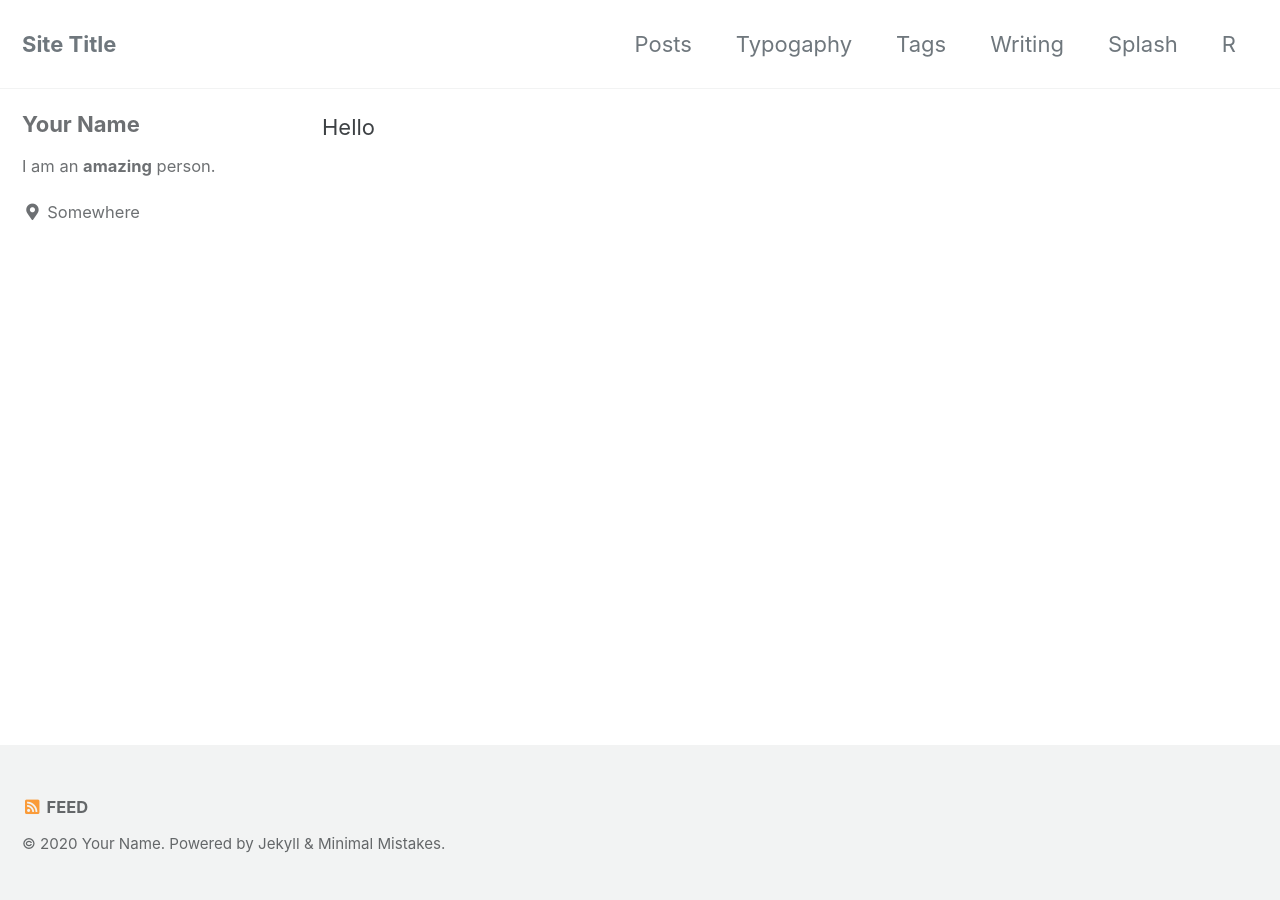
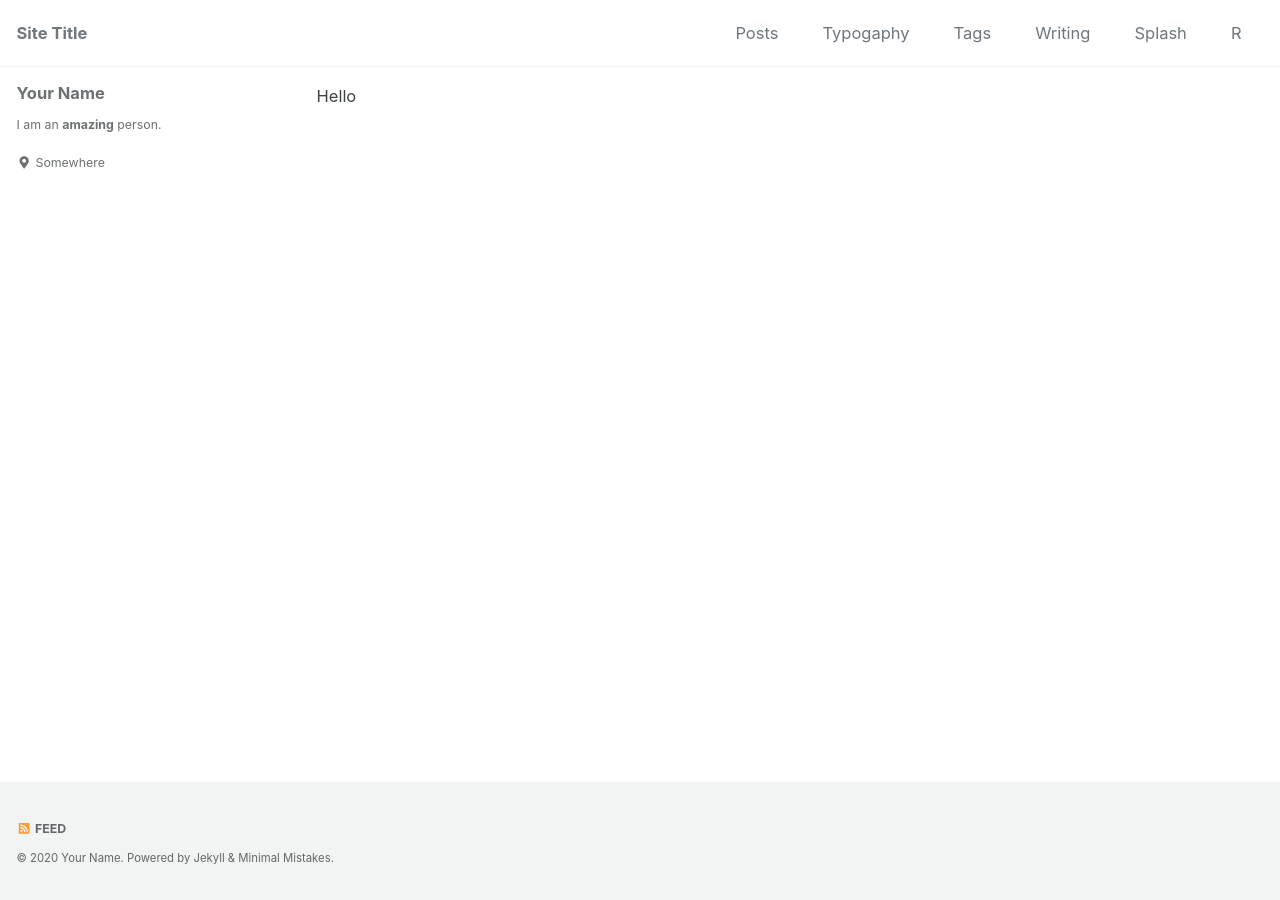
Before and after one commit to anantjoshi97/website, a Jekyll site: the page built from index.html, in a window 1280 px wide. Built offline with Jekyll 4.4.1, drawn with Linux system fonts in a browser that asks for light colours; cached includes are drawn as plain includes; the list of posts is cut into pages by our own code.

Commit message:
Trying to chnage font size

```diff
--- a/_sass/minimal-mistakes/_base.scss
+++ b/_sass/minimal-mistakes/_base.scss
@@ -14,6 +14,7 @@ body {
   color: $text-color;
   font-family: $global-font-family;
   line-height: 1.5;
+  font-size: $type-size-6;
 
   &.overflow--hidden {
     /* when primary navigation is visible, the content in the background won't scroll */
```
